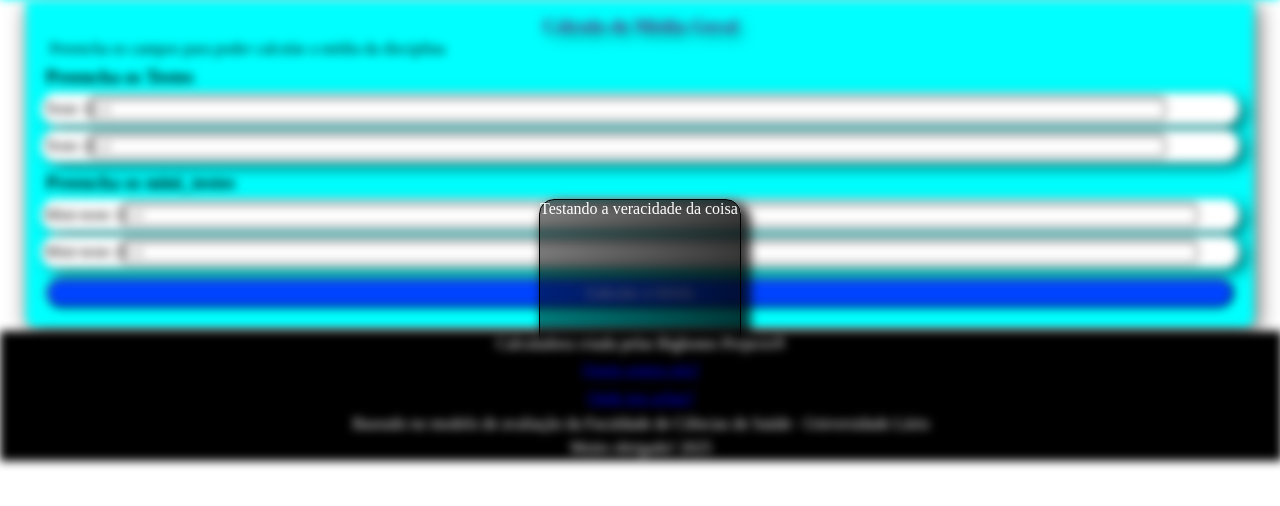
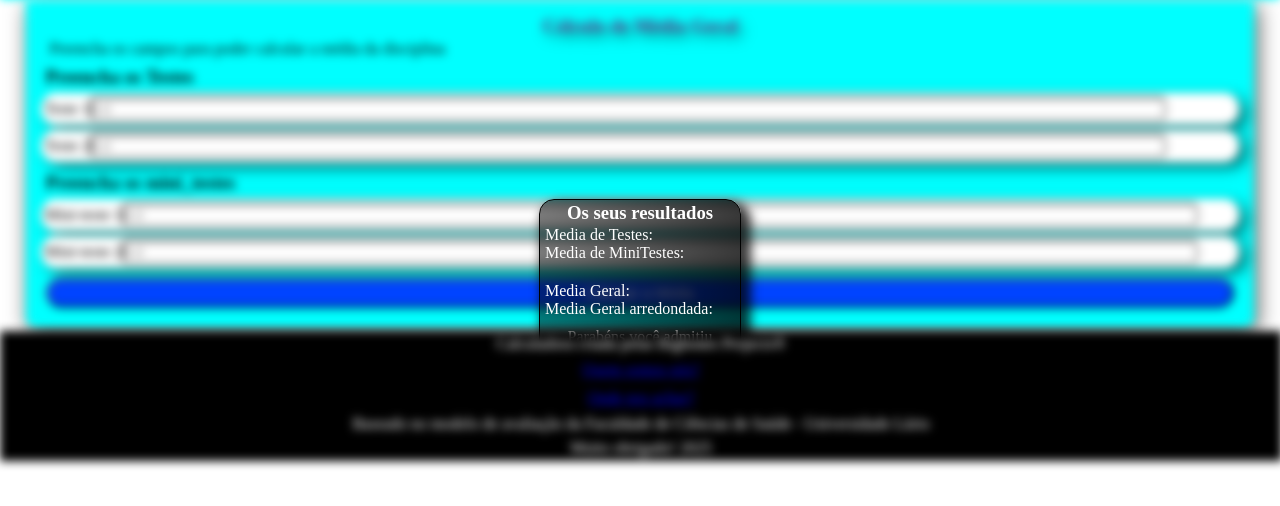
Before and after one commit to Bigbones0010/calculadora-UniLurio-FCS, a plain HTML site: page html/medias.html in a window 1280 px wide. Shown: the part 100-606 px from the top of the page. Drawn offline with Linux system fonts and the light colour scheme.

Commit message:
mais act

```diff
--- a/css/medias.css
+++ b/css/medias.css
@@ -175,6 +175,25 @@ section.aviso{
     box-shadow: 6px 7px 11px 4px rgba(0, 0, 0, 0.774);
 }
 
+section.aviso h3{
+    text-align: center;
+    padding: 2px;
+}
+
+section.aviso #testesEminitestes{
+    padding-left: 5px;
+}
+
+section.aviso #message{
+    text-align: center;
+    padding-top: 10px;
+}
+
+section.aviso #gerEarred{
+    padding-top: 20px;
+    padding-left: 5px;
+}
+
 section.aviso button{
     position: absolute;
     top: 80%;
--- a/html/medias.html
+++ b/html/medias.html
@@ -53,8 +53,20 @@
 
     </main>
     <section class="aviso" id="aviso">
-        <p>Testando a veracidade da coisa</p>
+        <h3>Os seus resultados</h3>
 
+        <div id="testesEminitestes">
+            <p>Media de Testes: </p>
+            <p>Media de MiniTestes: </p>
+        </div>
+
+        <div id="gerEarred">
+            <p>Media Geral: </p>
+            <p>Media Geral arredondada: </p>
+        </div>
+        <div id="message">
+            <p>Parabéns você admitiu</p>
+        </div>
         <button>voltar</button>
     </section>
     <footer class="primario">
```
